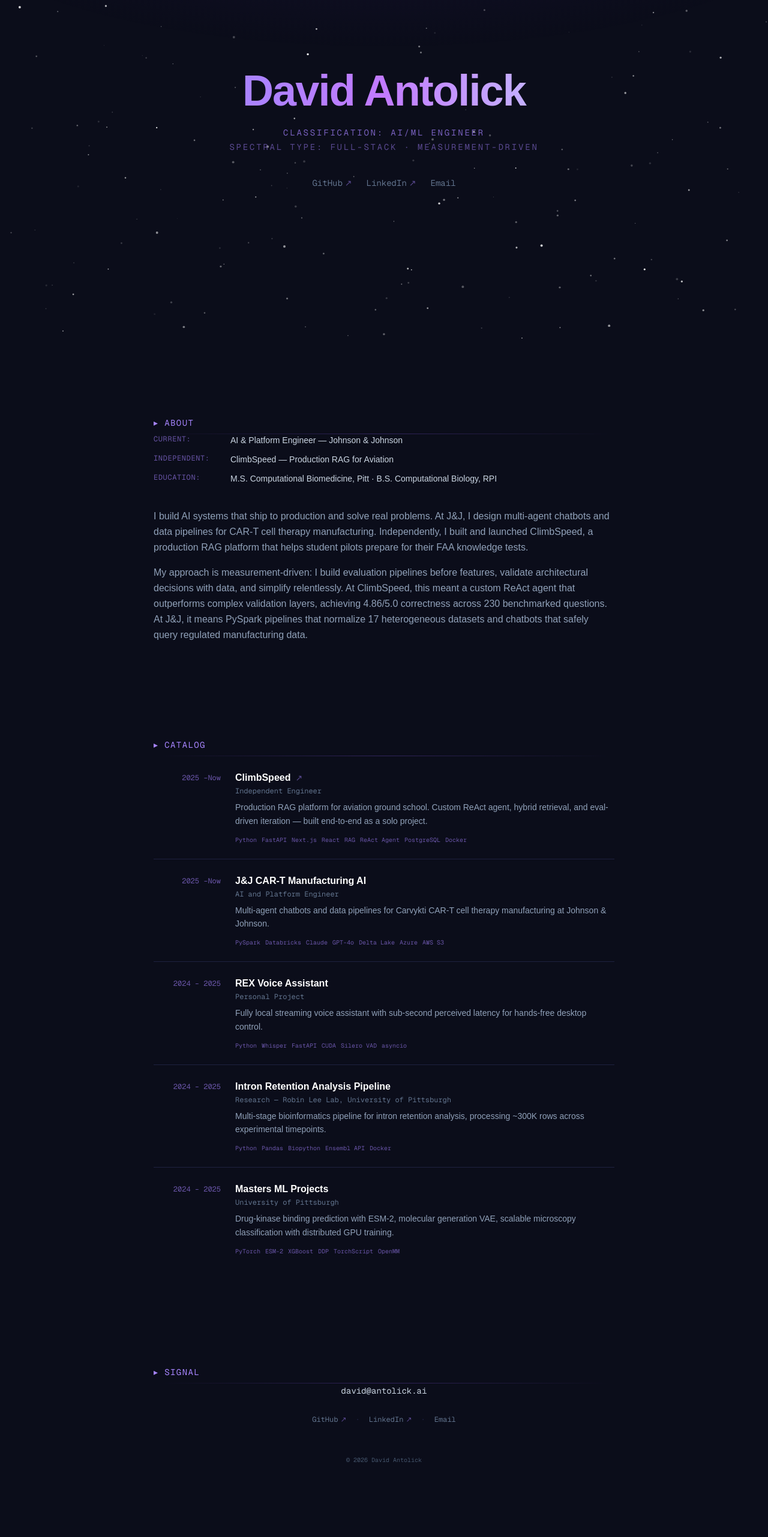
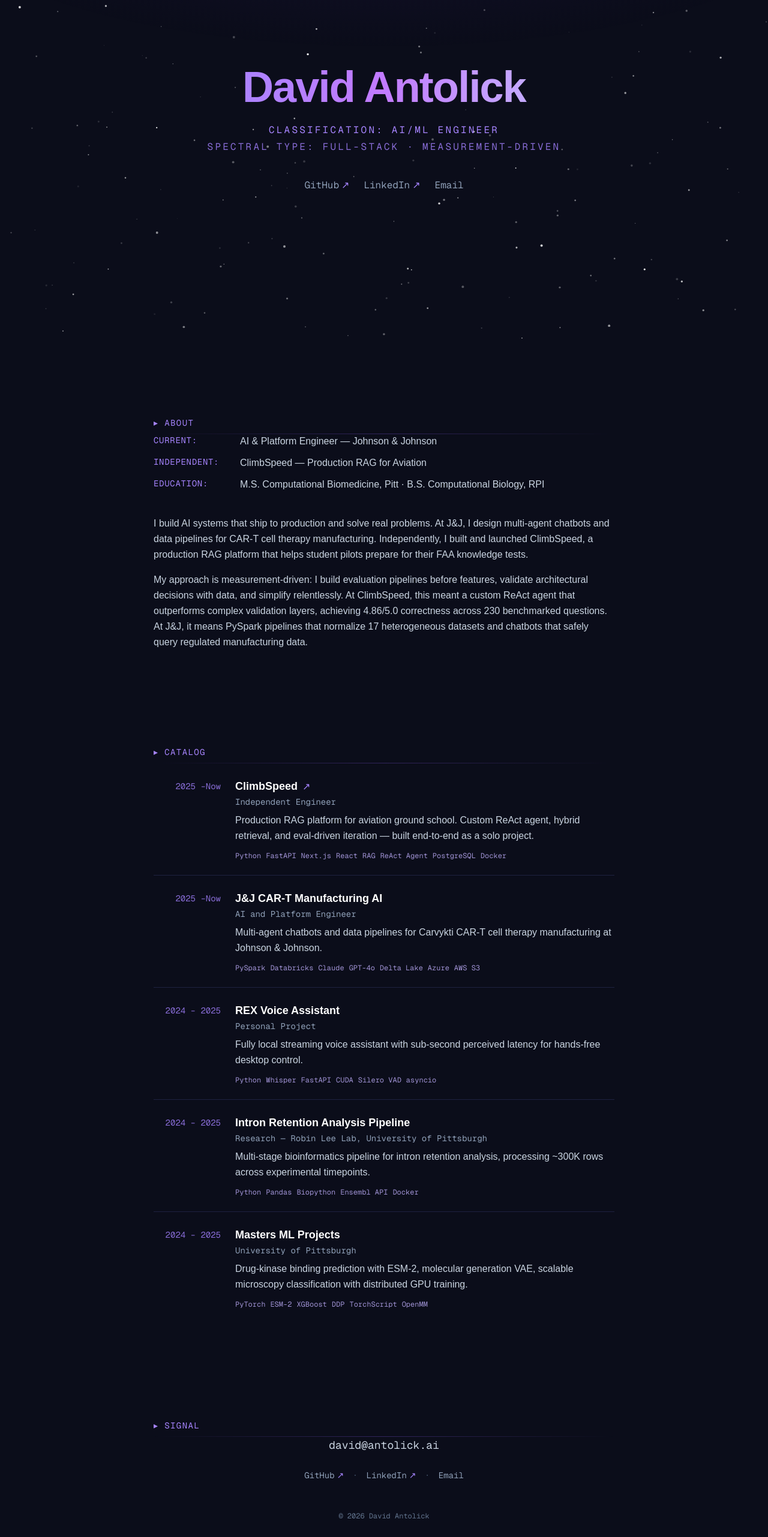
Before and after one commit to David-Antolick/antolick_website, a Next.js app: page / in a window 1280 px wide. Shown: the part 234-2797 px from the top of the page at 60% size. Before the commit the page ends 2756 px from the top, so only its background shows below. Built offline with nearby package versions, Linux system fonts and the light colour scheme.

Commit message:
Bumped up sizes and contrast

```diff
--- a/components/About.tsx
+++ b/components/About.tsx
@@ -19,15 +19,15 @@ export default function About() {
         <div className="space-y-3 mb-10">
           {KEY_FACTS.map((fact) => (
             <div key={fact.label} className="flex flex-col md:flex-row md:gap-4">
-              <span className="font-mono text-xs tracking-wider uppercase text-violet-400/60 md:w-28 shrink-0">
+              <span className="font-mono text-sm tracking-wider uppercase text-violet-400 md:w-32 shrink-0">
                 {fact.label}:
               </span>
-              <span className="text-sm text-slate-300">{fact.value}</span>
+              <span className="text-base text-slate-300">{fact.value}</span>
             </div>
           ))}
         </div>
 
-        <div className="space-y-4 text-base leading-relaxed text-slate-400">
+        <div className="space-y-4 text-base leading-relaxed text-slate-300">
           <p>
             I build AI systems that ship to production and solve real problems.
             At J&amp;J, I design multi-agent chatbots and data pipelines for
--- a/components/Footer.tsx
+++ b/components/Footer.tsx
@@ -28,7 +28,7 @@ export default function Footer() {
         <div className="text-center">
           <a
             href="mailto:david@antolick.ai"
-            className="font-mono text-sm text-slate-300 hover:text-violet-300 transition-colors"
+            className="font-mono text-lg text-slate-300 hover:text-violet-300 transition-colors"
           >
             david@antolick.ai
           </a>
@@ -37,7 +37,7 @@ export default function Footer() {
             {LINKS.map((link, i) => (
               <span key={link.href} className="flex items-center gap-4">
                 {i > 0 && (
-                  <span className="text-[#1e2140]" aria-hidden="true">
+                  <span className="text-slate-600" aria-hidden="true">
                     ·
                   </span>
                 )}
@@ -45,18 +45,18 @@ export default function Footer() {
                   href={link.href}
                   target={link.external ? "_blank" : undefined}
                   rel={link.external ? "noopener noreferrer" : undefined}
-                  className="font-mono text-xs text-slate-500 hover:text-violet-300 transition-colors"
+                  className="font-mono text-sm text-slate-400 hover:text-violet-300 transition-colors"
                 >
                   {link.label}
                   {link.external && (
-                    <span className="ml-1 text-violet-400/50">↗</span>
+                    <span className="ml-1 text-violet-400">↗</span>
                   )}
                 </a>
               </span>
             ))}
           </div>
 
-          <p className="font-mono text-[10px] text-slate-600 mt-12">
+          <p className="font-mono text-xs text-slate-500 mt-12">
             &copy; {new Date().getFullYear()} David Antolick
           </p>
         </div>
--- a/components/Hero.tsx
+++ b/components/Hero.tsx
@@ -25,10 +25,10 @@ export default function Hero() {
         </h1>
 
         <div className="mt-6 space-y-1">
-          <p className="font-mono text-xs md:text-sm tracking-[0.2em] uppercase text-violet-400/70">
+          <p className="font-mono text-sm md:text-base tracking-[0.2em] uppercase text-violet-400">
             Classification: AI/ML Engineer
           </p>
-          <p className="font-mono text-xs md:text-sm tracking-[0.2em] uppercase text-violet-400/50">
+          <p className="font-mono text-sm md:text-base tracking-[0.2em] uppercase text-violet-400/80">
             Spectral Type: Full-Stack · Measurement-Driven
           </p>
         </div>
@@ -44,11 +44,11 @@ export default function Hero() {
                   ? undefined
                   : "noopener noreferrer"
               }
-              className="font-mono text-sm text-slate-500 hover:text-violet-300 transition-colors"
+              className="font-mono text-base text-slate-400 hover:text-violet-300 transition-colors"
             >
               {link.label}
               {!link.href.startsWith("mailto") && (
-                <span className="ml-1 text-violet-400/50">↗</span>
+                <span className="ml-1 text-violet-400">↗</span>
               )}
             </a>
           ))}
--- a/components/Nav.tsx
+++ b/components/Nav.tsx
@@ -19,13 +19,13 @@ export default function Nav() {
           {NAV_LINKS.map((link, i) => (
             <span key={link.href} className="flex items-center gap-4 md:gap-6">
               {i > 0 && (
-                <span className="text-[#1e2140]" aria-hidden="true">
+                <span className="text-slate-600" aria-hidden="true">
                   ·
                 </span>
               )}
               <a
                 href={link.href}
-                className="font-mono text-xs tracking-widest uppercase text-slate-500 hover:text-violet-400 transition-colors"
+                className="font-mono text-sm tracking-widest uppercase text-slate-400 hover:text-violet-400 transition-colors"
               >
                 {link.label}
               </a>
--- a/components/ProjectCard.tsx
+++ b/components/ProjectCard.tsx
@@ -22,31 +22,31 @@ export default function ProjectCard({ project }: { project: Project }) {
       >
         <div className="grid grid-cols-1 md:grid-cols-[7rem_1fr] gap-1 md:gap-6">
           {/* Date column */}
-          <span className="font-mono text-xs text-violet-400/60 md:text-right md:pt-1">
+          <span className="font-mono text-sm text-violet-400/80 md:text-right md:pt-1">
             {formatDates(project.dates)}
           </span>
 
           {/* Content column */}
           <div>
             <div className="flex items-baseline gap-2">
-              <h3 className="text-base font-semibold text-white group-hover:text-violet-300 transition-colors">
+              <h3 className="text-lg font-semibold text-white group-hover:text-violet-300 transition-colors">
                 {project.title}
               </h3>
               {project.link && (
-                <span className="text-violet-400/50 text-sm">↗</span>
+                <span className="text-violet-400 text-base">↗</span>
               )}
             </div>
-            <p className="text-xs font-mono text-slate-500 mt-0.5">
+            <p className="text-sm font-mono text-slate-400 mt-0.5">
               {project.role}
             </p>
-            <p className="text-sm text-slate-400 mt-2 leading-relaxed">
+            <p className="text-base text-slate-300 mt-2 leading-relaxed">
               {project.summary}
             </p>
             <div className="flex flex-wrap gap-x-2 gap-y-1 mt-3">
               {project.tags.map((tag) => (
                 <span
                   key={tag}
-                  className="font-mono text-[10px] text-violet-400/60"
+                  className="font-mono text-xs text-violet-300/80"
                 >
                   {tag}
                 </span>
--- a/components/ProjectModal.tsx
+++ b/components/ProjectModal.tsx
@@ -32,7 +32,7 @@ export default function ProjectModal({
         <div className="flex justify-between items-start gap-4">
           <div>
             <h3 className="text-2xl font-bold text-white">{project.title}</h3>
-            <p className="font-mono text-xs text-slate-500 mt-1">
+            <p className="font-mono text-sm text-slate-400 mt-1">
               {project.role} · {project.dates}
             </p>
           </div>
@@ -60,7 +60,7 @@ export default function ProjectModal({
           {project.tags.map((tag) => (
             <span
               key={tag}
-              className="font-mono text-[10px] px-2 py-1 bg-violet-500/15 text-violet-300 rounded"
+              className="font-mono text-xs px-2 py-1 bg-violet-500/15 text-violet-300 rounded"
             >
               {tag}
             </span>
```
Also changed, not shown: current-site-full.png (added).
